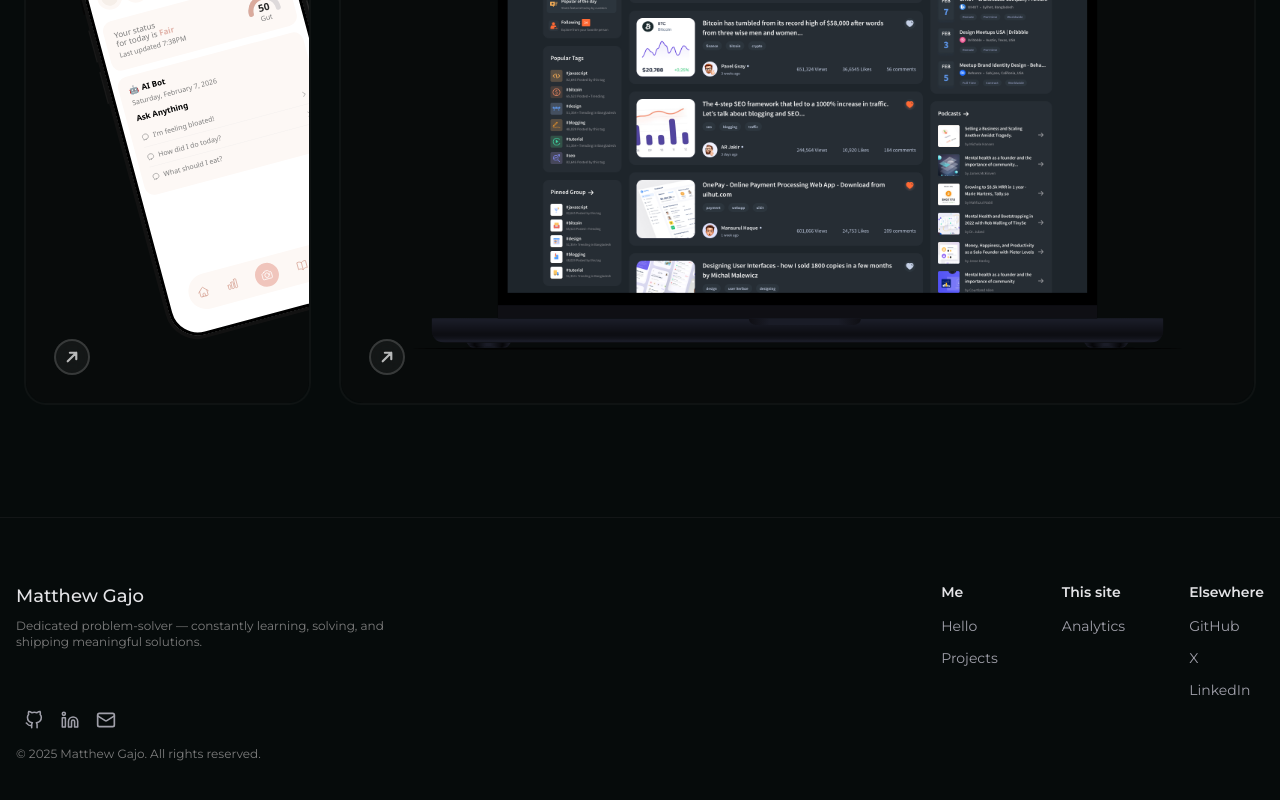
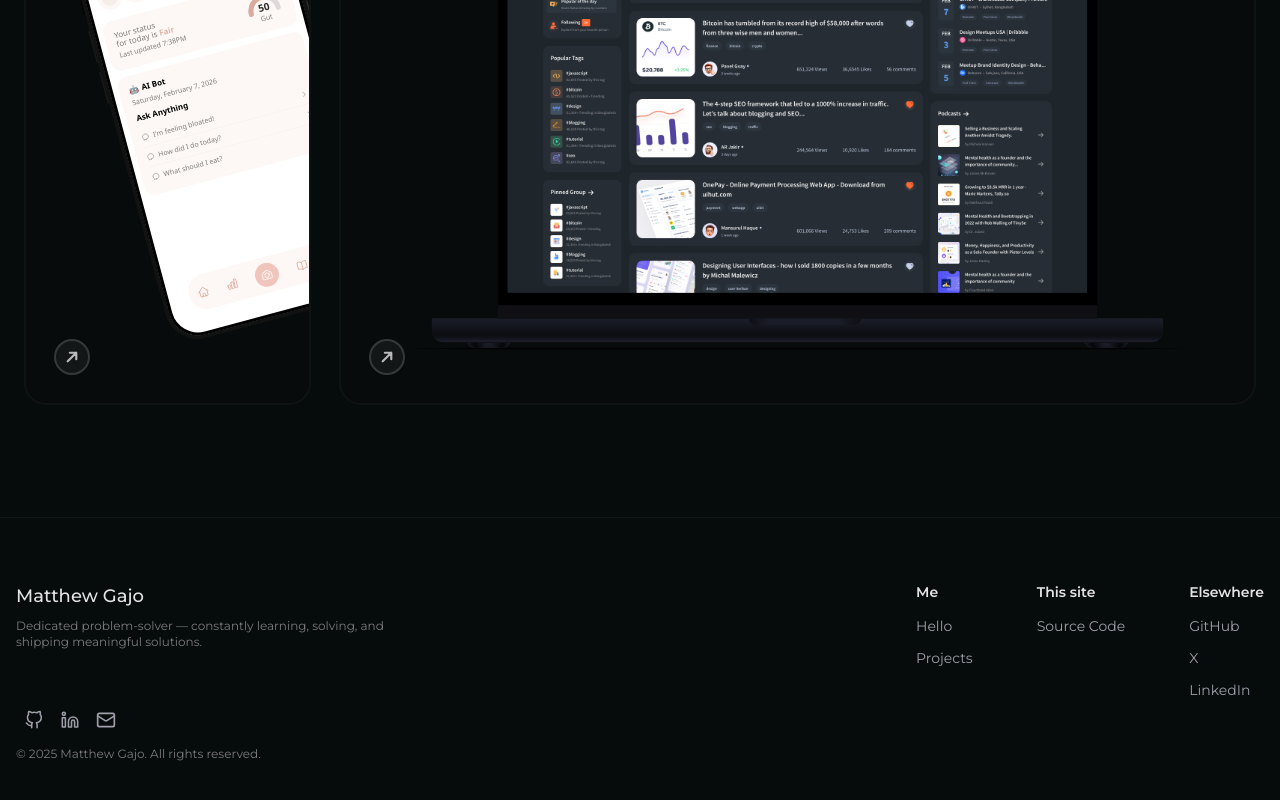
Before and after one commit to OgUrbana/matthewgajo.com, a Next.js app: page / in a window 1280 px wide. Shown: the part 1932-2732 px from the top of the page. Built offline with nearby package versions, Linux system fonts and the light colour scheme.

Commit message:
Update README.md to reflect personal website details, including project descriptions and tech stack. Modify Footer component to link to the source code repository.

```diff
--- a/components/Footer.tsx
+++ b/components/Footer.tsx
@@ -8,7 +8,7 @@ const FOOTER_LINKS = {
     { label: "Projects", href: "#projects" },
   ],
   thisSite: [
-    { label: "Analytics", href: "#" },
+    { label: "Source Code", href: "https://github.com/OgUrbana/matthewgajo.com" },
   ],
   elsewhere: [
     { label: "GitHub", href: "https://github.com/matthewgajo" },
```
Also changed, not shown: 1 other file (tests, documents, lock files or other folders).
